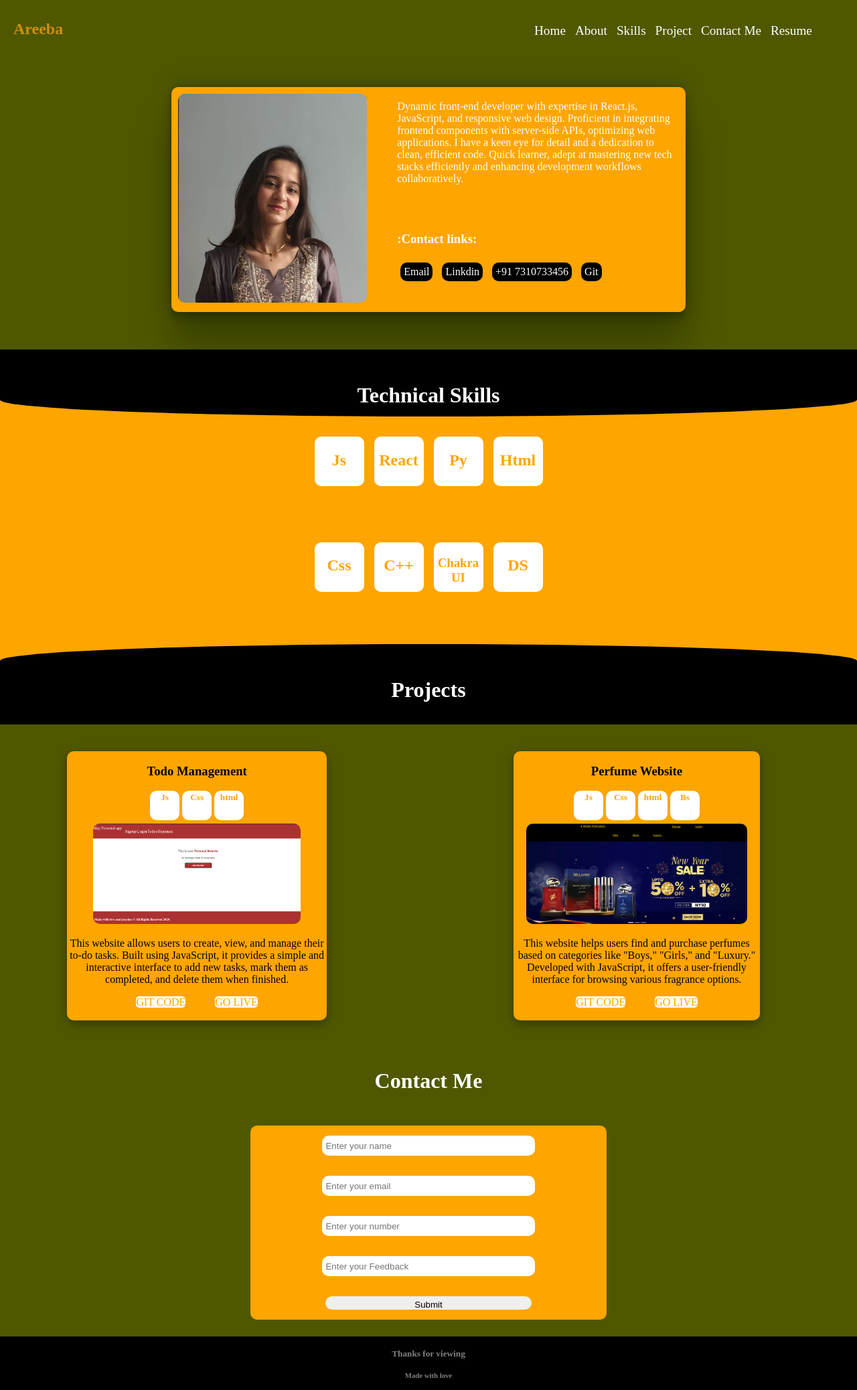
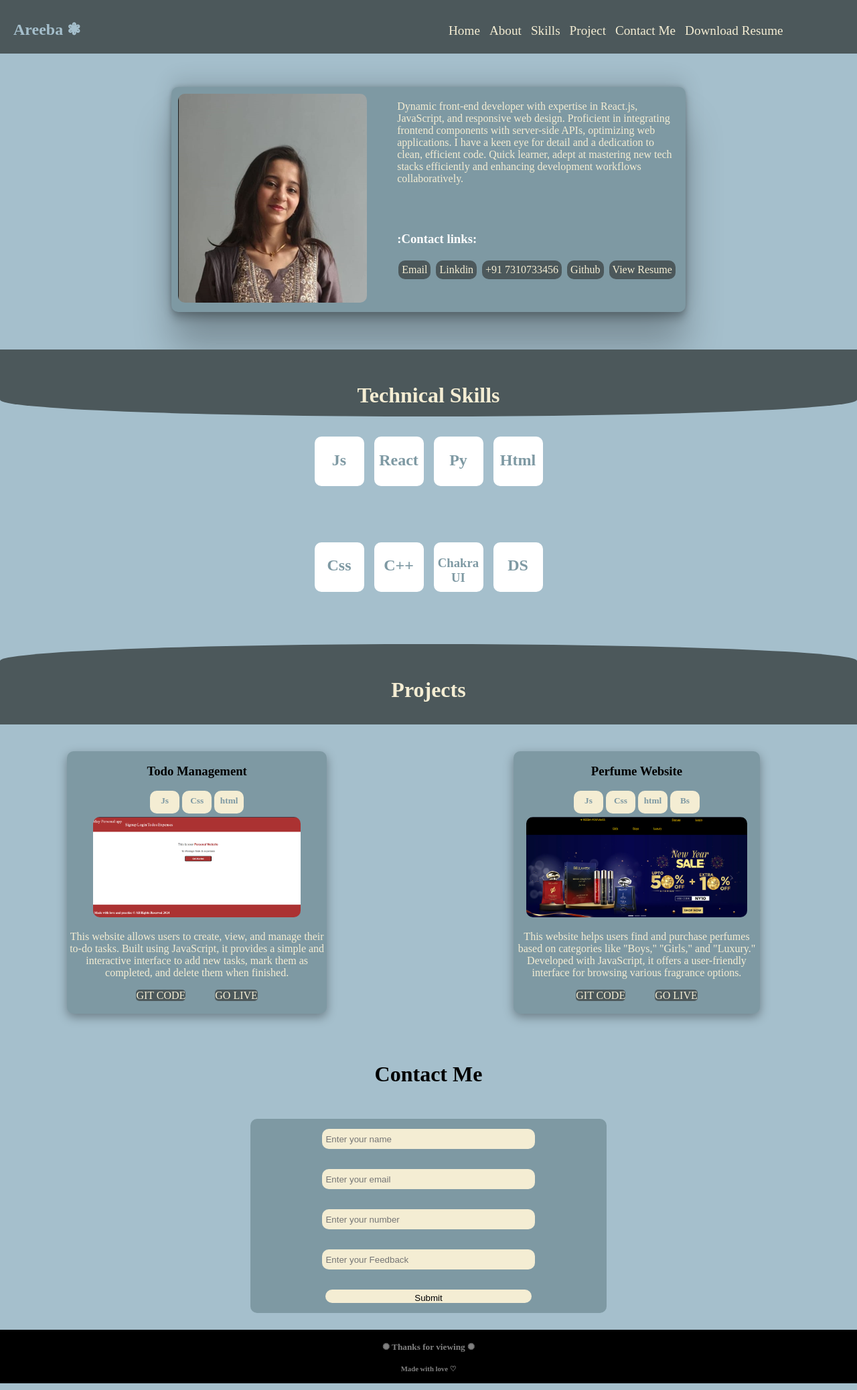
Before and after one commit to AreebaMajid-15/AreebaMajid, a plain HTML site: page index.html in a window 1280 px wide. Shown: the whole page at 67% size. Drawn offline with Linux system fonts and the light colour scheme.

Commit message:
Color Theme Changed

```diff
--- a/Styles/Projects.css
+++ b/Styles/Projects.css
@@ -2,16 +2,16 @@
 
 #ProjectHead{
     text-align: center;
-    color: white;
+    color: #F4EDD3;
     /* height: 300px; */
     margin: 0px;
-    background-color: black;
+    background-color: #4C585B;
     border-radius: 0% 0% 0%  0%;
     height: 70px;
 
 }
 #Project{
-    background-color: rgb(1 54 1 / 69%);
+    background-color: #A5BFCC;
 }
 #ProjectDetail{
     /* background-color: rgb(1 54 1 / 69%); */
@@ -23,7 +23,7 @@
     align-items: center;
 }
 .ProjectTab{
-    background-color: orange;
+    background-color: #7E99A3;
     /* border: 1px solid black; */
     height: auto;
     width: 60%;
@@ -35,38 +35,39 @@
 }
 #Project1{
     margin-left: 100px;
-    background-color: orange;
+    background-color: #7E99A3;
     box-shadow: rgba(0, 0, 0, 0.35) 0px 5px 15px;
+    color: #F4EDD3;
 
 
 }
 #Project2{
     margin-left: 100px;
-    background-color: orange;
+    background-color: #7E99A3;
     box-shadow: rgba(0, 0, 0, 0.35) 0px 5px 15px;
-
+    color: #F4EDD3;
 
 }
 .projectskill{
-    border: 2px solid white;
+    border: 2px solid #F4EDD3;
     width: 40px;
     height: 20px;
     border-radius: 10px;
-    background-color: white;
-    color: orange;
+    background-color:#F4EDD3;
+    color: #7E99A3;
     font-weight: bolder;
     align-items: center;
     text-align: center;
-    padding-bottom: 20px;
-    padding-top: 0px;
+    padding-bottom: 5px;
+    padding-top: 5px;
     display:  inline-block;
     margin-top: 0px;
    margin-bottom: 5px;
 }
 
 .ProjectGitLink{
-    background-color: white;
-    color: orange;
+    background-color:#4C585B;
+    color: #F4EDD3;
     width: 100px;
     height: 50px;
     border-radius: 5px;
@@ -90,10 +91,10 @@
 
     #ProjectHead{
         text-align: left;
-        color: white;
+        color: #F4EDD3;
         /* height: 300px; */
         margin: 0px;
-        background-color: black;
+        background-color: #4C585B;
         border-radius: 0% 0% 0%  0%;
         height: 70px;
 
@@ -119,8 +120,8 @@
 
     }
     .ProjectGitLink{
-        background-color: white;
-        color: orange;
+        background-color:#4C585B;
+    color: #F4EDD3;
         width: 100px;
         height: 50px;
         border-radius: 5px;
--- a/Styles/about.css
+++ b/Styles/about.css
@@ -1,8 +1,8 @@
 body{
-    background-color: orange;
+    background-color: #A5BFCC;
 }
 #About{
-  background-color: rgb(1 54 1 / 69%);
+  background-color: #A5BFCC;
   /* height: 20rem; */
   /* margin-bottom: 20px; */
   margin: 0px;
@@ -12,7 +12,7 @@ body{
 }
 #AboutTab{
 
-    background-color: orange;
+    background-color: #7E99A3;
     border-radius: 10px;
     width: 60%;
     margin: auto;
@@ -24,7 +24,7 @@ body{
 }
 
 #AboutBottom{
-    background-color: black;
+    background-color: #4C585B;
     height: 50px;
 }
 
@@ -34,29 +34,32 @@ body{
     padding: 20px;
 }
 #AboutContent1{
-    color: white;
+    color: #F4EDD3;
 }
 .Contactlink{
     text-decoration: none;
-    color: white;
-    background-color: black;
+    color: #F4EDD3;
+    background-color: #4C585B;
     display: inline-block;
     width: auto;
     border-radius: 10px;
     padding: 5px;
-    margin: 5px;
+    margin: 2px;
 }
+ .Contactlink:hover{
+    box-shadow: rgb(38, 57, 77) 0px 20px 30px -10px;
+ }
 
 @media ( max-width: 1100px) {
     #AboutTab{
 
-        background-color: orange;
+        background-color: #7E99A3;
         border-radius: 10px;
         width: 60%;
         margin: auto;
         display: grid;
         grid-template-columns: auto;
-        gap: 10px;
+        gap: 50px;
         margin-bottom: 20px;
         box-shadow: rgba(0, 0, 0, 0.25) 0px 54px 55px, rgba(0, 0, 0, 0.12) 0px -12px 30px, rgba(0, 0, 0, 0.12) 0px 4px 6px, rgba(0, 0, 0, 0.17) 0px 12px 13px, rgba(0, 0, 0, 0.09) 0px -3px 5px;
     }
@@ -68,7 +71,7 @@ body{
 
     }
     #AboutContent2Head{
-        color: black;
+        color: #4C585B;
     }
     #AboutContent{
         display: grid;
--- a/Styles/contact.css
+++ b/Styles/contact.css
@@ -1,6 +1,6 @@
 
 #Contact{
-    background-color: rgb(1 54 1 / 69%);
+    background-color: #A5BFCC;
    height: 400px;
     padding: 0px;
     margin: 0px;
@@ -10,7 +10,7 @@
     padding: 0px;
     margin: 0px;
     text-align: center;
-    color: white;
+    /* color: white; */
     text-decoration: center;
    }
 /*
@@ -39,9 +39,9 @@ text-align: center;  }
     width: 40%;
     gap: 20px;
     margin: 3rem auto;
-    color: white;
+    color: #7E99A3;
     padding: center;
-    background-color:orange ;
+    background-color:#7E99A3 ;
     padding: 10px;
     border-radius: 10px;
 
@@ -55,6 +55,7 @@ text-align: center;  }
     align-self: center;
     padding: 5px;
     margin: 5px;
+    background-color: #F4EDD3;
     border-radius: 10px;
     border: none;
 }
--- a/Styles/navbar.css
+++ b/Styles/navbar.css
@@ -8,9 +8,9 @@ body{
 }
 #Nav{
     display: grid;
-    grid-template-columns: 60% 40%;
+    grid-template-columns: 50% 50%;
     gap: 15px;
-    background-color: rgb(1 54 1 / 69%);
+    background-color: #4C585B;
     position: sticky;
     top: 0;
     overflow: hidden;
@@ -27,7 +27,7 @@ body{
     padding-top: 5px;
     margin-top: 5px;
     margin-left: 20px;
-    color: rgb(209, 141, 14);
+    color: #A5BFCC;
 }
 #tags{
     padding-top: 5px;
@@ -37,7 +37,7 @@ body{
 }
 .Link{
     margin: 5px;
-    color: white;
+    color: #F4EDD3;
     text-decoration: none;
     font-size: larger;
 }
@@ -47,7 +47,7 @@ body{
 
 }
 .Link:hover {
-  color: orange;
+  color: #A5BFCC;
   /* transform: scale(1.3); */
   box-shadow: rgba(0, 0, 0, 0.35) 0px 5px 15px;
 
@@ -59,7 +59,7 @@ body{
   display: grid;
   grid-template-columns: 60% 40%;
   gap: 10px;
-  background-color: rgb(1 54 1 / 69%);
+  background-color: #4C585B;
   width: 100%;
 
 }
--- a/Styles/skills.css
+++ b/Styles/skills.css
@@ -4,10 +4,10 @@ body{
 } */
 
 #SkillUp{
-    background-color: black;
+    background-color:  #4C585B;
     border-radius: 0% 0% 50%  50%;
     height: 50px;
-    color: white;
+    color: #F4EDD3;
     align-items: center;
     margin: 0px;
     padding: 0%;
@@ -19,7 +19,7 @@ body{
     text-align: center;
 }
 #SkillsMid{
-    background-color: orange;
+    /* background-color: 578FCA; */
      height: 300px;
      display: grid;
      grid-template-columns: auto auto auto auto;
@@ -38,14 +38,14 @@ body{
     height: 70px;
     border-radius: 10px;
     background-color: white;
-    color: orange;
+    color: #7E99A3;
     font-weight: bolder;
     align-items: center;
     text-align: center;
 
 }
 #SkillBtm{
-    background-color: black;
+    background-color: #4C585B;
     border-radius: 50% 50% 0%  0%;
     height: 50px;
     text-align: center;
@@ -53,20 +53,20 @@ body{
 
 }
 .skill:hover {
- color: grey;
+ color: #4C585B;
  transform: scale(1.3);
  box-shadow: rgba(0, 0, 0, 0.35) 0px 5px 15px;
-
+  border: 1px solid #4C585B;
 }
 
 
 @media ( max-width: 768px){
     #SkillUp{
         width: 100%;
-        background-color: black;
+        background-color: #4C585B;
         border-radius: 0% 0% 00%  0%;
         height: 50px;
-        color: white;
+        color: #F4EDD3;
         align-items: left;
         margin: 0px;
         padding: 0%;
@@ -78,7 +78,7 @@ body{
 
     }
     #SkillsMid{
-        background-color: orange;
+        background-color: #A5BFCC;
          height: 350px;
          display: grid;
          grid-template-columns: auto auto ;
@@ -93,7 +93,7 @@ body{
          margin-left: 10px;
     }
     #SkillBtm{
-        background-color: black;
+        background-color: #4C585B;
         border-radius: 0% 0% 0%  0%;
         height: 50px;
         text-align: left;
--- a/index.html
+++ b/index.html
@@ -3,7 +3,7 @@
   <head>
     <meta charset="UTF-8" />
     <meta name="viewport" content="width=device-width, initial-scale=1.0" />
-    <title>Areeba Majid</title>
+    <title>Areeba Majid </title>
     <link rel="icon" href="img/profile.png" type="image/icon type">
 
     <link rel="stylesheet" href="Styles/navbar.css" />
@@ -17,7 +17,7 @@
     <!--NAVbAR-->
     <div id="Nav">
       <div id="logo">
-        <h2> Areeba</h2>
+        <h2> Areeba &#10051;</h2>
       </div>
       <div id="tags">
         <a href="" class="Link">Home</a>
@@ -25,20 +25,19 @@
         <a href="#Skills" class="Link">Skills</a>
         <a href="#Project" class="Link">Project</a>
         <a href="#Contact" class="Link">Contact Me</a>
-        <a href=" https://resume-api-new.masaischool.com/profile/download/resume?resumeId=67a64b20dae27d0d64f6168c&templateName=CrispCanvas&fontSize=medium" download="Areeba-Majid.pdf"  target="_blank" class="Link"> Resume</a>
+        <a href=" https://resume-api-new.masaischool.com/profile/download/resume?resumeId=67a64b20dae27d0d64f6168c&templateName=CrispCanvas&fontSize=medium" download="Areeba-Majid.pdf"  target="_blank" class="Link">Download Resume</a>
 
       </div>
       <!--Navbar for small Screen-->
       <div id="tagsSmallScreen">
-
-        <select style="background-color: rgb(209, 141, 14); color: white; border-radius: 15px; text-align: center;" name="Explore More"  id="selecttag">
-            <option style="background-color: rgb(209, 141, 14); color: white; border-radius: 10px;" value="exploreMore">Explore More</option>
-            <option style="background-color: rgb(209, 141, 14); color: white;border-radius: 10px;" value="OurMenu"> Home</option>
-            <option style="background-color: rgb(209, 141, 14); color: white;border-radius: 10px;" value="#About">      <a href="#About" class="Link">About</a>        </option>
-            <option style="background-color: rgb(209, 141, 14); color: white;border-radius: 10px;" value="#Project"> Projects</option>
-            <option style="background-color: rgb(209, 141, 14); color: white;border-radius: 10px;"  value="#Contact">  Skills </option>
-            <option style="background-color: rgb(209, 141, 14); color: white;border-radius: 10px;"  value="#Contact"> Contact ME  </option>
-           <option style="background-color: rgb(209, 141, 14); color: white;border-radius: 10px;"  value="https://resume-api-new.masaischool.com/profile/download/resume?resumeId=67a64b20dae27d0d64f6168c&templateName=CrispCanvas&fontSize=medium"> Resume</option>
+          <select style="background-color: #F4EDD3; color: #4C585B; border-radius: 15px; text-align: center;" name="Explore More"  id="selecttag">
+            <option style="background-color: #F4EDD3; color: #4C585B; border-radius: 10px;" value="exploreMore">Explore More</option>
+            <option style="background-color: #F4EDD3; color: #4C585B;border-radius: 10px;" value="OurMenu"> Home</option>
+            <option style="background-color: #F4EDD3; color: #4C585B;border-radius: 10px;" value="#About" onchange="">   <a href="#About" class="Link">About</a>  </option>
+            <option style="background-color: #F4EDD3; color: #4C585B;border-radius: 10px;" value="#Project"> Projects</option>
+            <option style="background-color: #F4EDD3; color: #4C585B;border-radius: 10px;"  value="#Contact">  Skills </option>
+            <option style="background-color: #F4EDD3; color: #4C585B;border-radius: 10px;"  value="#Contact"> Contact ME  </option>
+           <option style="background-color: #F4EDD3; color: #4C585B;border-radius: 10px;"  value="https://resume-api-new.masaischool.com/profile/download/resume?resumeId=67a64b20dae27d0d64f6168c&templateName=CrispCanvas&fontSize=medium">Download Resume</option>
 
           </select>
    </div>
@@ -55,11 +54,15 @@
 
         </div>
         <div id="AboutContent2">
-            <h3 style="color: white;" id="AboutContent2Head">:Contact links:</h3>
-           <a href="mailto:areebamajid04@gmail.com" class="Contactlink">Email</a>
-           <a href="https://www.linkedin.com/in/areeba-majid04/"  class="Contactlink">Linkdin</a>
+            <h3 style="color: white;" id="AboutContent2Head" >:Contact links:</h3>
+           <a href="mailto:areebamajid04@gmail.com" class="Contactlink" target="_blank" >Email</a>
+           <a href="https://www.linkedin.com/in/areeba-majid04/"  class="Contactlink" target="_blank">Linkdin</a>
            <a href=""  class="Contactlink">+91 7310733456</a>
-           <a href="https://github.com/AreebaMajid-15"  class="Contactlink">Git</a>
+           <a href="https://github.com/AreebaMajid-15"  class="Contactlink" target="_blank">Github</a>
+           <a href="https://resume-builder-test-new.masaischool.com/resume/public?resumeId=67a64b20dae27d0d64f6168c" target="_blank"  class="Contactlink"> View Resume</a>
+
+
+
         </div>
       </div>
      </div>
@@ -84,7 +87,7 @@
 
 
       </div>
-      <div id="SkillBtm">Bottom Part</div>
+      <div id="SkillBtm"></div>
     </div>
 
     <!--PROJECTS -->
@@ -95,7 +98,7 @@
       <div id="ProjectDetail">
         <!--Project 1-->
         <div id="Project1" class="ProjectTab">
-          <h3>Todo Management</h3>
+          <h3 style="color: black;">Todo Management</h3>
           <div class="projectskill"> <h5>Js</h5></div>
           <div class="projectskill"> <h5>Css</h5></div>
           <div class="projectskill"> <h5>html</h5></div>
@@ -108,7 +111,7 @@
         </div>
         <!--Project 2-->
         <div id="Project2" class="ProjectTab">
-          <h3>Perfume Website</h3>
+          <h3 style="color: black;"> Perfume Website</h3>
           <div class="projectskill"> <h5>Js</h5></div>
           <div class="projectskill"> <h5>Css</h5></div>
           <div class="projectskill"> <h5>html</h5></div>
@@ -129,7 +132,7 @@
 
     <!--CONTACT-->
     <div id="Contact">
-      <h1 id="ConactHead">Contact Me </h1>
+      <h1 id="ConactHead" style="color: black;">Contact Me </h1>
       <form id="ContactForm" action="">
         <input type="text" placeholder="Enter your name"  id="name" class="FormInput">
         <input type="email" placeholder="Enter your email" id="email"   class="FormInput">
@@ -143,9 +146,9 @@
     <!--FOOTER-->
     <div id="footer">
       <br>
-      <h5>Thanks for viewing</h5>
+      <h5> &#10042; Thanks for viewing &#10042;</h5>
       <br>
-      <h6>Made with love</h6>
+      <h6>Made with love &#9825;</h6>
     </div>
 
   </body>
--- a/scripts/Contact.js
+++ b/scripts/Contact.js
@@ -2,7 +2,7 @@
 // to fetch user data from form
  let form = document.getElementById("ContactForm")
  form.addEventListener("submit", function(){
-    alert("Form working")
+    // alert("Form working")
     event.preventDefault()
     let name = form.name.value ;
     let email = form.email.value ;
--- a/scripts/Navbar.js
+++ b/scripts/Navbar.js
@@ -6,8 +6,8 @@
     select.addEventListener("onchange", function()  {
         alert("working")
         var value = select.options[select.selectedIndex].value;
-        if (value) {
+
           window.location.href = value;
-        }
+
     }
     )
```
